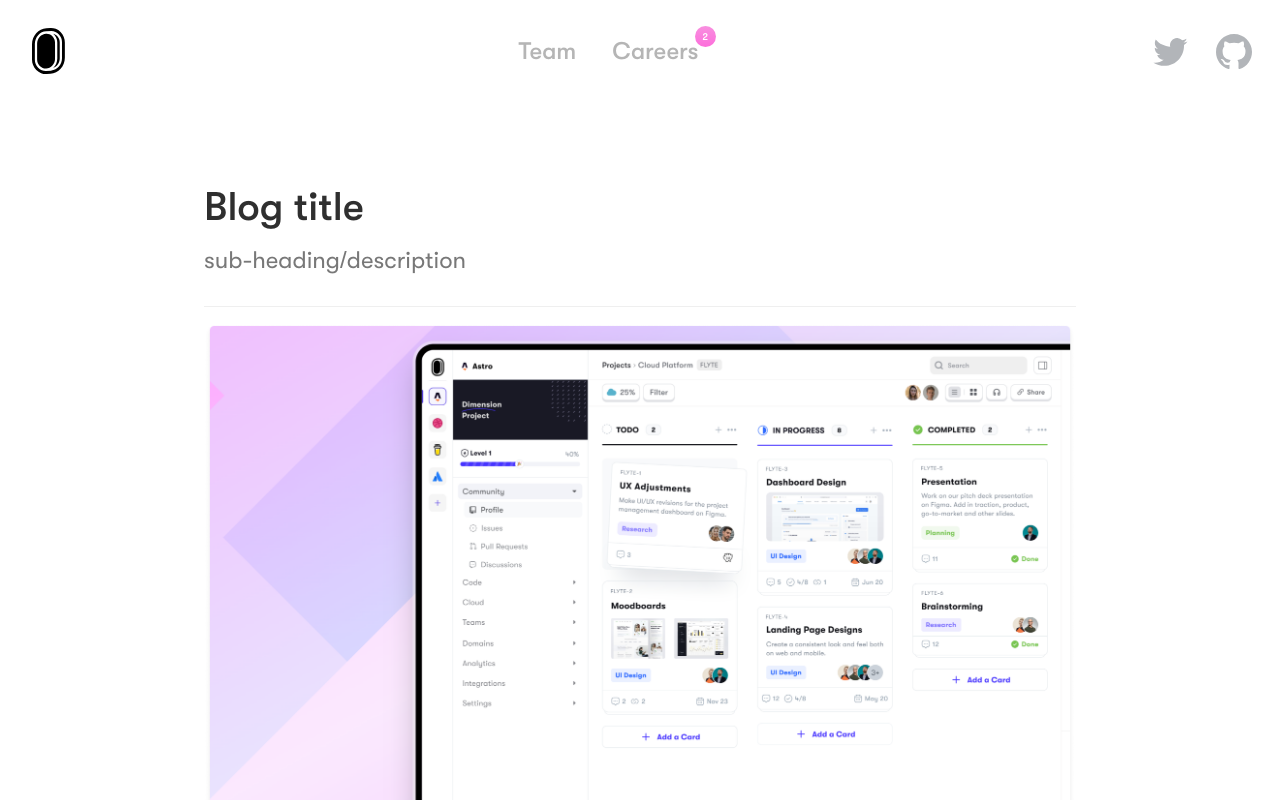
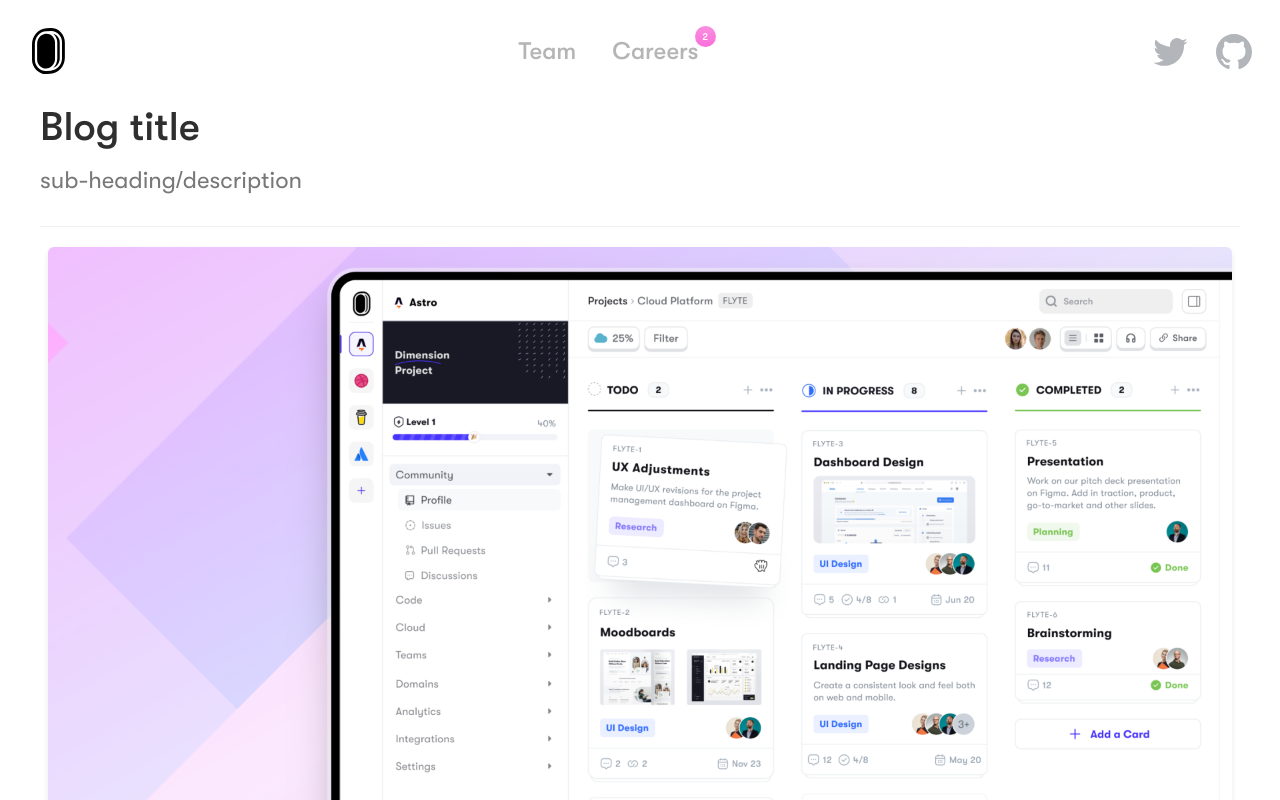
Before and after one commit to Krishna2323/dimension-blog, a Next.js app: page / in a window 1280 px wide. Shown: the top 800 px of the page. Built offline with nearby package versions, Linux system fonts and the light colour scheme.

Commit message:
Scale issue fixed.

```diff
--- a/components/Blog/Blog.module.scss
+++ b/components/Blog/Blog.module.scss
@@ -1,5 +1,4 @@
 .blog {
-    padding: 8rem 16.4rem;
     max-width: 1200px;
     margin: 0 auto;
 
@@ -12,6 +11,7 @@
         border-top: 1px solid rgba(216, 216, 216, 0.4);
 
         & img {
+            margin-bottom: 1.6rem;
             width: 100%;
             object-fit: contain;
             height: fit-content;
--- a/pages/index.tsx
+++ b/pages/index.tsx
@@ -21,6 +21,7 @@ export default function Home() {
         <meta name="viewport" content="width=device-width, initial-scale=1" />
         <link rel="icon" href="/favicon.ico" />
       </Head>
+      <div style={{ padding: " 8rem 16.4rem;" }}>
         <Blog
           title="Blog title"
           subheading="sub-heading"
@@ -37,12 +38,13 @@ export default function Home() {
                 We believe software development is broken today, millions of
                 tools, hundreds of tabs, and a lack of integration results in a
                 slow, <Link href={"#"}>This is a link</Link>{" "}
-              <strong>painful</strong> development process and a poor developer
-              experience.
+                <strong>painful</strong> development process and a poor
+                developer experience.
                 <br />
                 <p>
                   We believe software development is broken today, millions of
-                tools, hundreds of tabs, and a lack of integration results in a
+                  tools, hundreds of tabs, and a lack of integration results in
+                  a
                 </p>
               </>
             }
@@ -55,6 +57,7 @@ export default function Home() {
             people={People}
           />
         </Blog>
+      </div>
     </>
   );
 }
```
Lines whose indentation alone changed are shown as unchanged.
